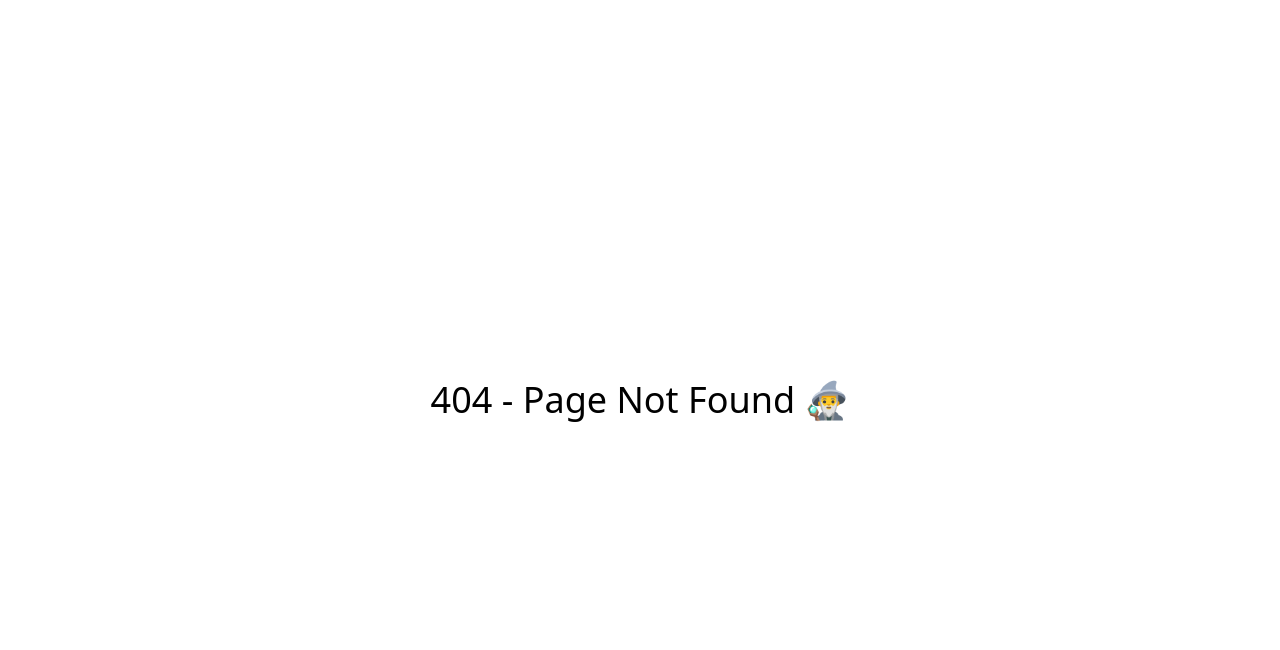
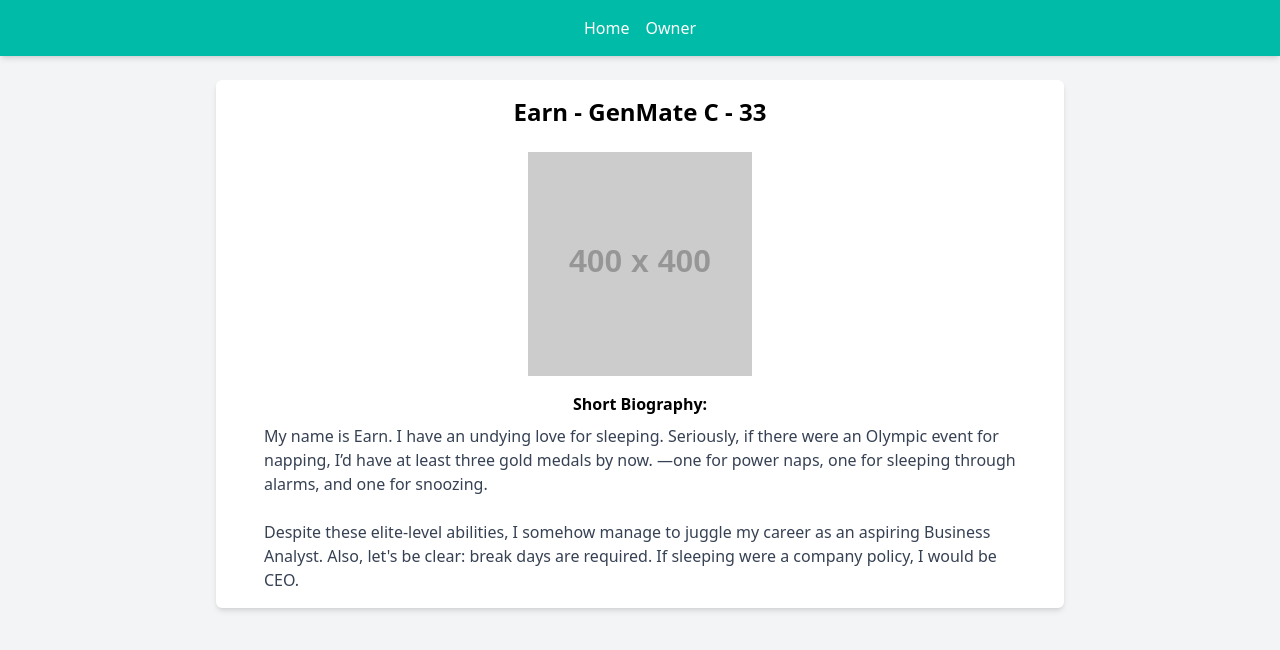
Before and after one commit to varinthorn-collab/react-generation-thailand, a React (Vite) app: page /owner in a window 1280 px wide. Before the commit this address had no page. Shown: the top 650 px of the page. Built offline with nearby package versions, Linux system fonts and the light colour scheme.

Commit message:
feat(file): changed about to owner and add biography

```diff
--- a/src/App.jsx
+++ b/src/App.jsx
@@ -1,10 +1,10 @@
 import { createBrowserRouter, RouterProvider } from "react-router-dom";
 import Layout from "./components/Layout";
 import Home from "./pages/Home";
-import About from "./pages/About";
 import Contact from "./pages/Contact";
 import Products from "./pages/Products";
 import ProductDetail from "./pages/ProductDetail";
+import Owner from "./pages/Owner";
 
 const router = createBrowserRouter([
   {
@@ -17,7 +17,7 @@ const router = createBrowserRouter([
     ),
     children: [
       { path: "/", element: <Home /> },
-      { path: "about", element: <About /> },
+      { path: "owner", element: <Owner /> },
       { path: "contact", element: <Contact /> },
       {
         path: "products",
--- a/src/components/Layout.jsx
+++ b/src/components/Layout.jsx
@@ -12,11 +12,11 @@ const Layout = () => {
             </Link>
           </li>
           <li>
-            <Link to="/about" className="hover:text-yellow-400">
-              About
+            <Link to="/owner" className="hover:text-yellow-400">
+              Owner
             </Link>
           </li>
-          <li>
+          {/* <li>
             <Link to="/contact" className="hover:text-yellow-400">
               Contact
             </Link>
@@ -25,7 +25,7 @@ const Layout = () => {
             <Link to="/products" className="hover:text-yellow-400">
               Products
             </Link>
-          </li>
+          </li> */}
         </ul>
       </nav>
       <div className="p-6 max-w-4xl mx-auto w-full">
--- a/src/pages/About.jsx
+++ /dev/null
@@ -1,14 +0,0 @@
-import React from "react";
-
-const About = () => {
-  return (
-    <div className="text-center p-4 bg-white rounded-md shadow-md">
-      <h1 className="text-2xl font-bold mb-2">About Us</h1>
-      <p className="text-gray-700">
-        This is a simple example app demonstrating React Router 7.4.0.
-      </p>
-    </div>
-  );
-};
-
-export default About;
--- a/src/pages/Home.jsx
+++ b/src/pages/Home.jsx
@@ -10,7 +10,9 @@ const Home = () => {
 
   return (
     <div className="text-center">
-      <h1 className="text-3xl font-bold mb-4">Welcome to Our App</h1>
+      <h1 className="text-3xl font-bold mb-4">Generation Thailand Home</h1>
+
+
       <button
         onClick={handleNavigate}
         className="px-4 py-2 bg-teal-500 text-white rounded-md hover:bg-teal-700 transition"
--- /dev/null
+++ b/src/pages/Owner.jsx
@@ -0,0 +1,26 @@
+import React from "react";
+
+const Owner = () => {
+  return (
+    <div className="text-center p-4 bg-white rounded-md shadow-md">
+      <h1 className="text-2xl font-bold mb-2">Earn - GenMate C - 33</h1>
+      <img
+              src="https://placehold.co/400x400"
+              alt="Earn"
+              class="mx-auto py-4 lg:h-[16rem]"
+        />
+      <h1 className="text-l font-bold mb-2">Short Biography:</h1>
+      <p className="text-gray-700 px-8 text-left">
+      My name is Earn. I have an undying love for sleeping.
+      Seriously, if there were an Olympic event for napping, I’d have at least three gold medals by now.
+      —one for power naps, one for sleeping through alarms, and one for snoozing.
+      <br></br>
+      <br></br>
+      Despite these elite-level abilities, I somehow manage to juggle my  career as an aspiring Business Analyst.
+      Also, let's be clear: break days are required. If sleeping were a company policy, I would be CEO.
+      </p>
+    </div>
+  );
+};
+
+export default Owner;
```
Also changed, not shown: vercel.json (added).
